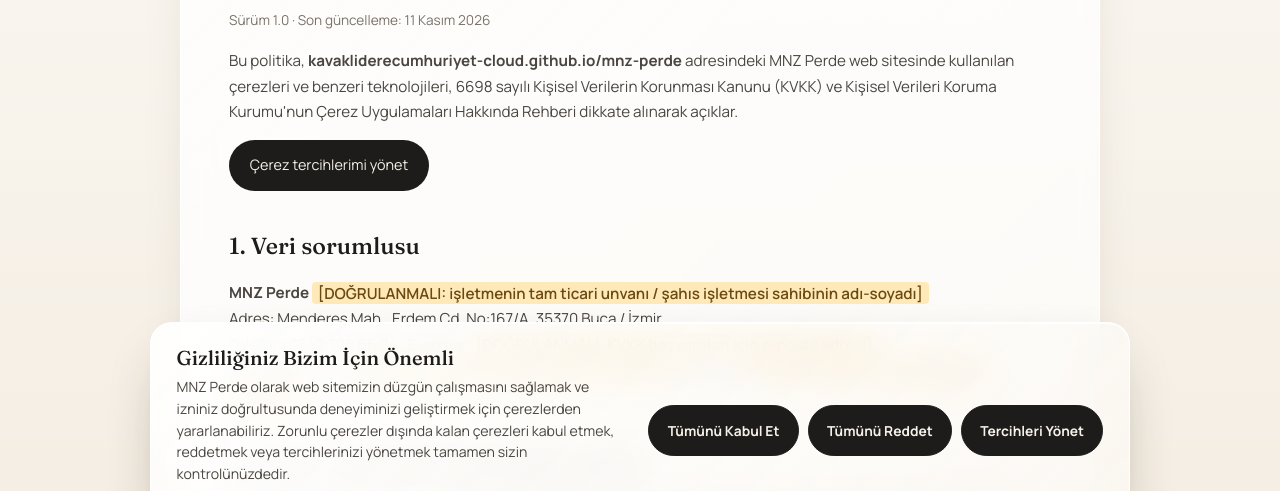
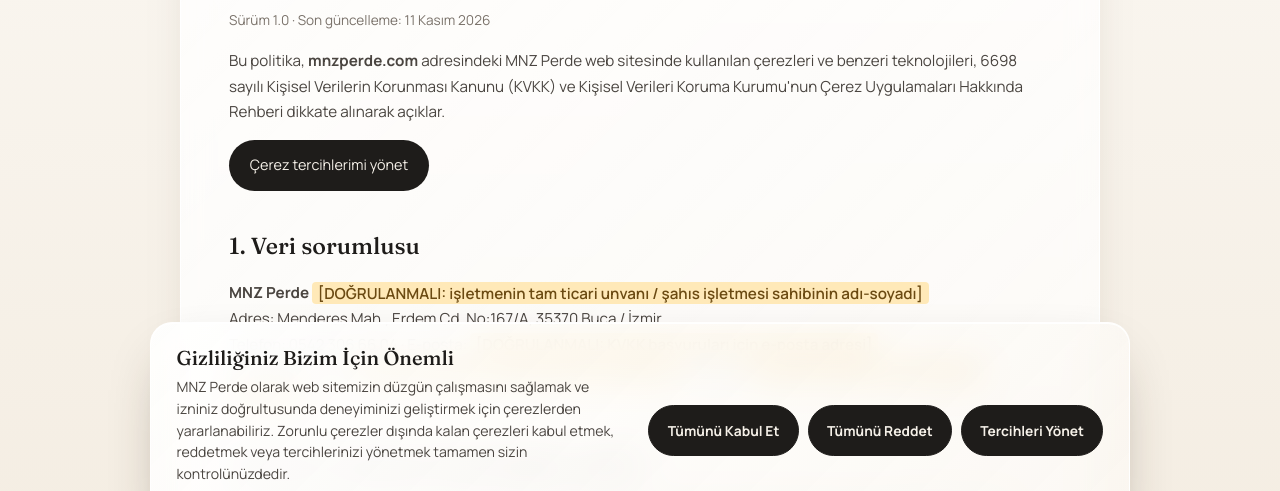
Before and after one commit to kavakliderecumhuriyet-cloud/mnz-perde, a plain HTML site: page cerez-politikasi.html in a window 1280 px wide. Shown: the part 245-736 px from the top of the page. Drawn offline with Linux system fonts and the light colour scheme.

Commit message:
Eigene Domain mnzperde.com (CNAME)
Co-Authored-By: Claude Opus 5.5 <noreply@anthropic.com>
Claude-Session: https://claude.ai/code/session_015pXcwMBWMG1MEFAjWfDVfw

```diff
--- a/cerez-politikasi.html
+++ b/cerez-politikasi.html
@@ -42,7 +42,7 @@ footer a{margin:0 .6rem}
 <span class="eyebrow">Yasal bilgilendirme</span>
 <h1>Çerez Politikası</h1>
 <p class="meta">Sürüm 1.0 · Son güncelleme: 11 Kasım 2026</p>
-<p>Bu politika, <strong>kavakliderecumhuriyet-cloud.github.io/mnz-perde</strong> adresindeki MNZ Perde web sitesinde kullanılan çerezleri ve benzeri teknolojileri, 6698 sayılı Kişisel Verilerin Korunması Kanunu (KVKK) ve Kişisel Verileri Koruma Kurumu'nun Çerez Uygulamaları Hakkında Rehberi dikkate alınarak açıklar.</p>
+<p>Bu politika, <strong>mnzperde.com</strong> adresindeki MNZ Perde web sitesinde kullanılan çerezleri ve benzeri teknolojileri, 6698 sayılı Kişisel Verilerin Korunması Kanunu (KVKK) ve Kişisel Verileri Koruma Kurumu'nun Çerez Uygulamaları Hakkında Rehberi dikkate alınarak açıklar.</p>
 <p><button type="button" class="btn" data-cc-open>Çerez tercihlerimi yönet</button></p>
 
 <h2>1. Veri sorumlusu</h2>
```
Also changed, not shown: 2 other files.
